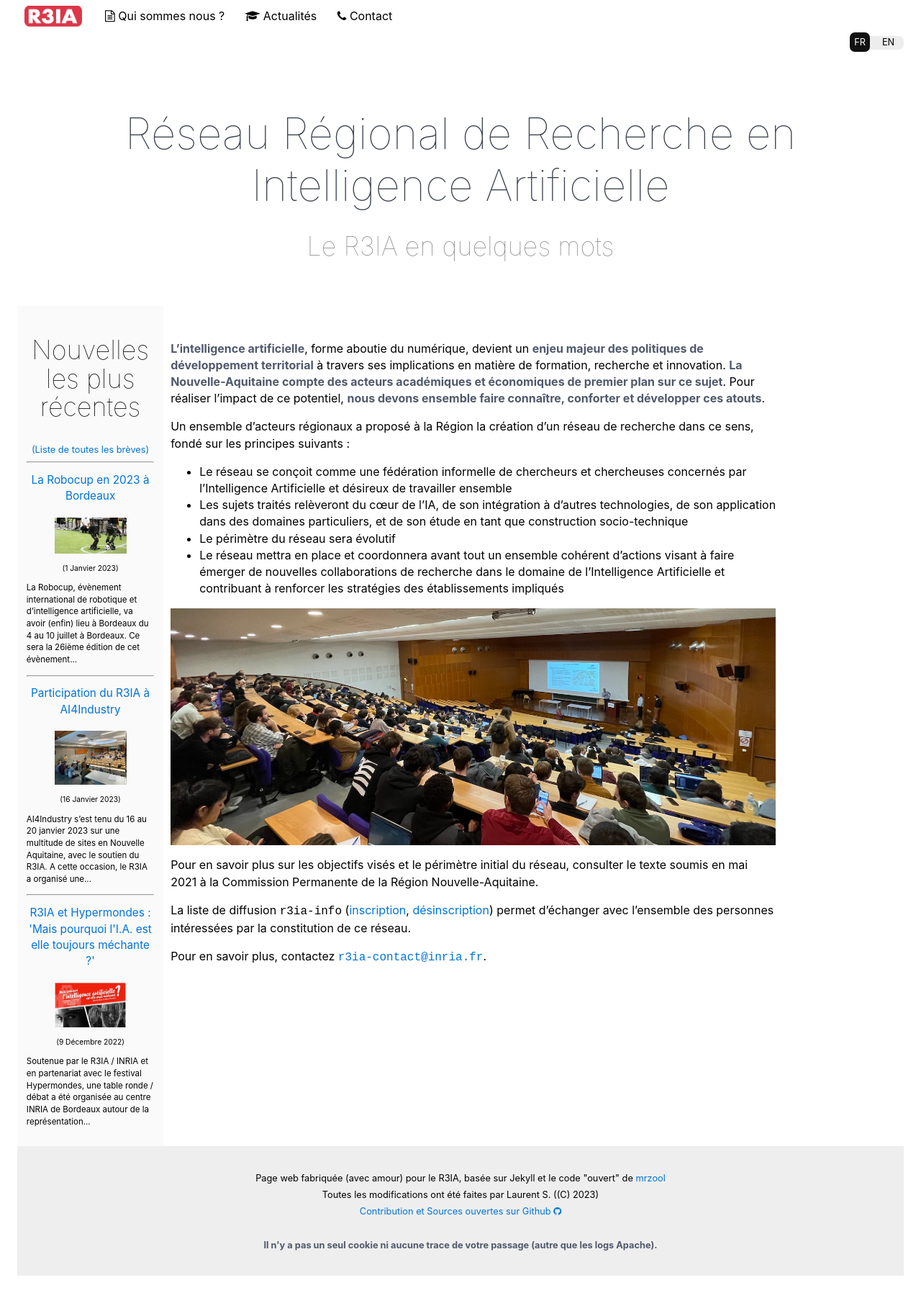
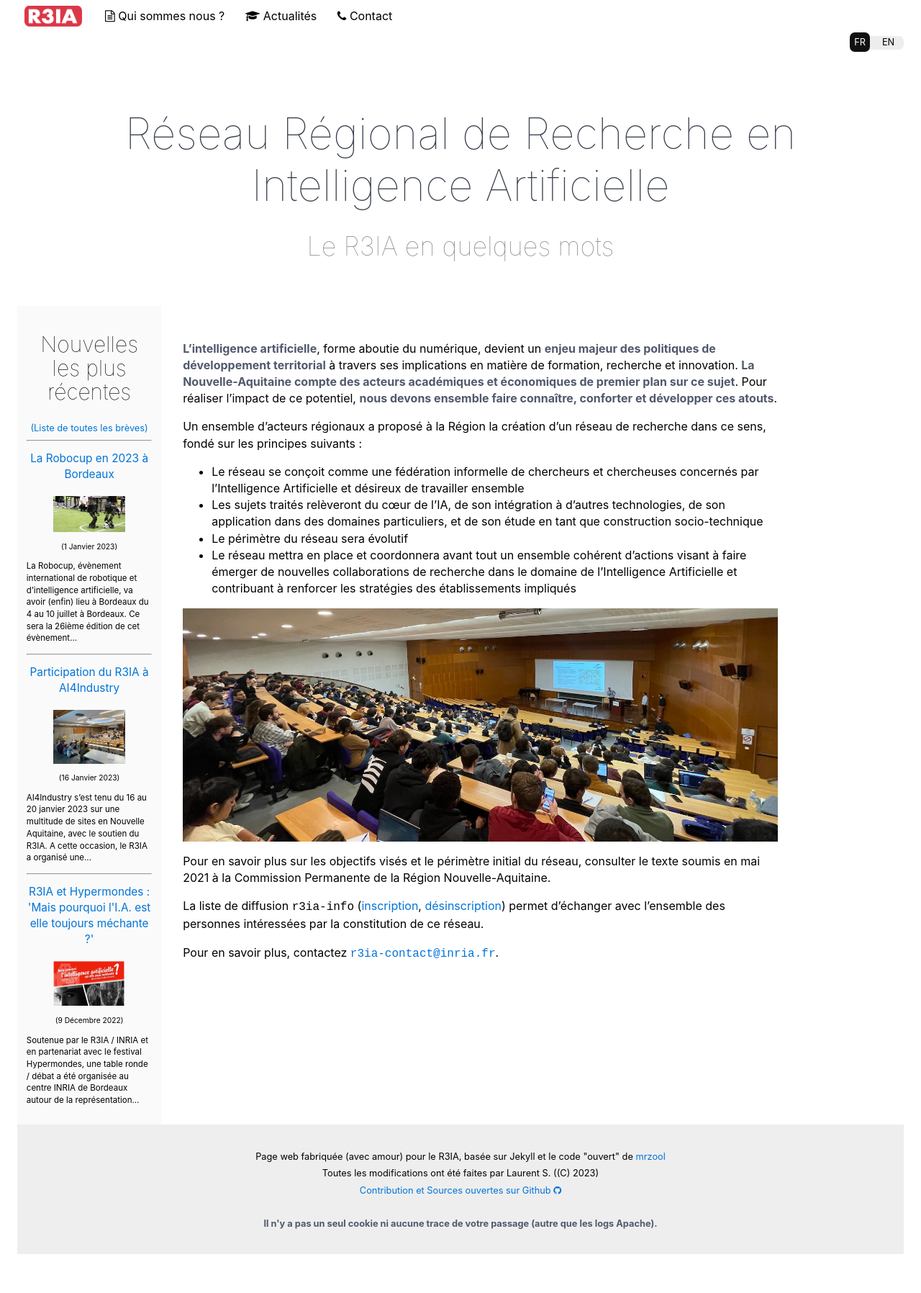
Before and after one commit to lorensipro/website-r3ia, a Jekyll site: the page built from src/index.md, in a window 1280 px wide. Shown: the whole page at 72% size. Built offline with Jekyll 4.4.1, drawn with Linux system fonts in a browser that asks for light colours; after the commit the page ends 1766 px from its top, so only the background shows below that.

Commit message:
favicon + css fix

```diff
--- a/src/_includes/head.html
+++ b/src/_includes/head.html
@@ -5,6 +5,7 @@
     <meta http-equiv="X-UA-Compatible" content="IE=Edge">
     <title>{{ page.title }} | {{ site.name[page.language] }}</title>
     <meta name="author" content="R3IA - See Github project - Laurent Simon">
+    <link rel="icon" type="image/x-icon" href="{{site.url}}{{ site.baseurl }}/assets/favicon.ico">
 {% if page.language == "fr" %}
     <meta name="description" content="Site Web du R3IA, Réseau Régional de Recherche en Intelligence Artificielle" />
     <meta name="keywords" content="R3IA, Nouvelle Aquitaine, Recherche, Intelligence Artificielle, Réseau de Recherche" />
--- a/src/assets/css/style.css
+++ b/src/assets/css/style.css
@@ -177,7 +177,6 @@
     line-height: 1.1;
     text-align: center;
 }
-
 h1 {
     margin: 1.414em 0 .5em;
     font-weight: 100;
@@ -192,6 +191,11 @@
 h2 {
     font-size: 1.8rem;
 }
+
+#lastnews h2 {
+    font-size: 1.5rem;
+}
+
 @media screen and (min-width:640px) {
     header h1 {
         padding-left:50px;
@@ -253,7 +257,7 @@
 }
 
 #lastnews {
-    visibility: show;
+    visibility: visible;
     padding-top:3em;
     background-color:#FAFAFA;
     flex-basis:260px;
@@ -271,8 +275,20 @@
     padding-left: 10px;
 }
 
+@media screen and (min-width:640px) {
+    #mainblock {
+        padding-left: 18px;
+    }
+}
+
+@media screen and (min-width:1280px) {
+    #mainblock {
+        padding-left: 30px;
+    }
+}
+
 #space {
-    visibility: show;
+    visibility: visible;
     flex-basis:260px;
     flex-grow:0;
     font-size:80%
```
Also changed, not shown: src/assets/android-chrome-192x192.png (added), src/assets/android-chrome-512x512.png (added), src/assets/apple-touch-icon.png (added), src/assets/favicon-16x16.png (added), src/assets/favicon-32x32.png (added), src/assets/favicon.ico (added).
